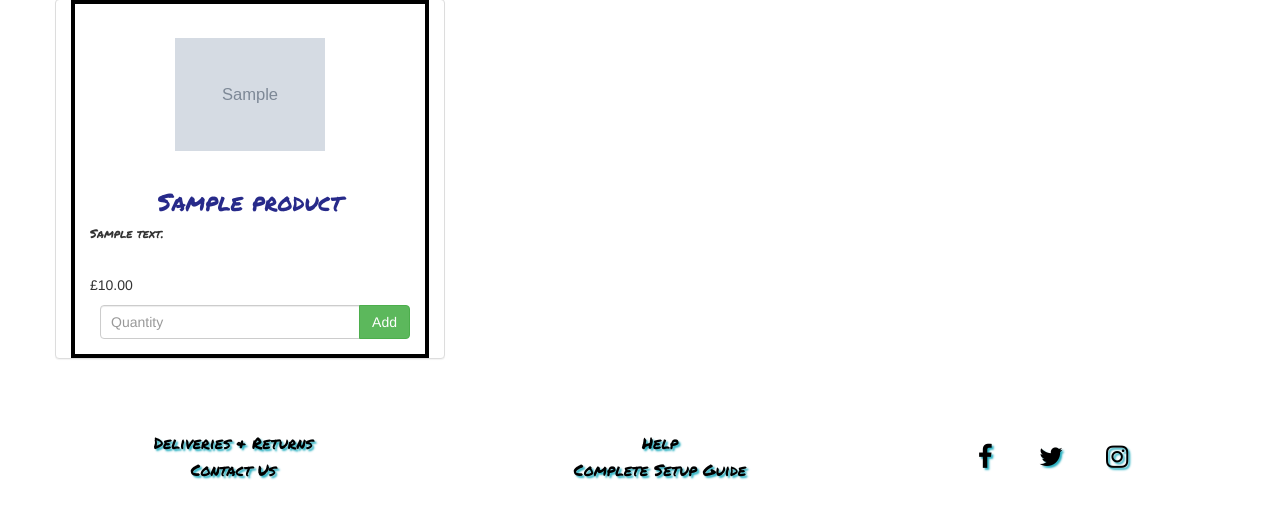
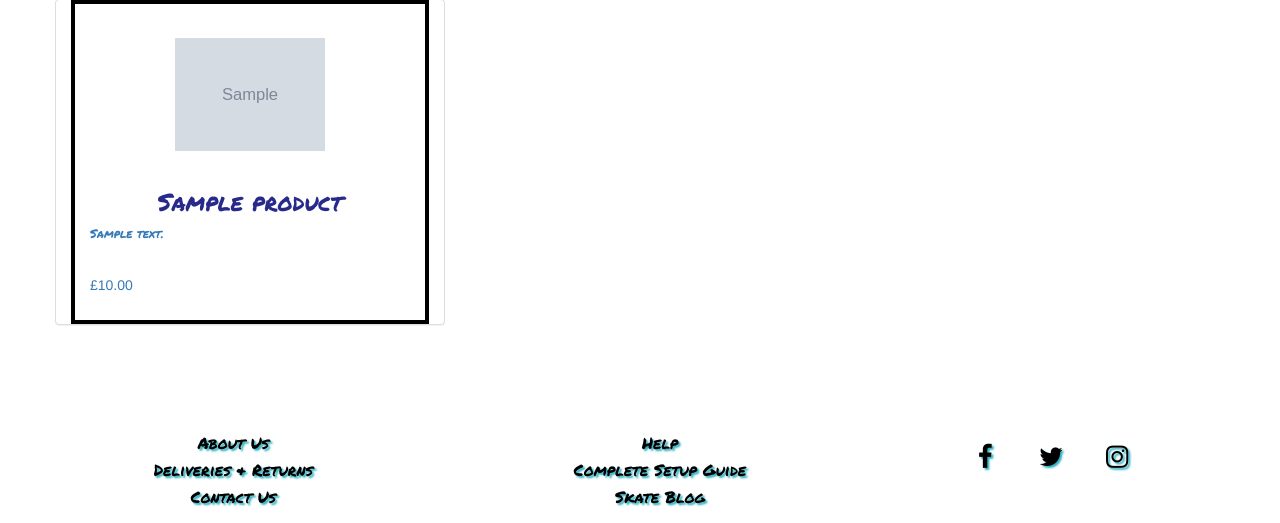
Before and after one commit to skies09/omega-sk8-ds, a Django app: page /products/ in a window 1280 px wide. Shown: the part 277-800 px from the top of the page. Run offline with Django 3.2, Linux system fonts and the light colour scheme; tables that the repository leaves empty hold one stand-in row (values such as "Sample post"); grey boxes marked "Sample" are stand-in pictures; parts of the project's set-up code (start-up, migrations or seed data) failed here and were passed over; some libraries are stand-ins or nearby versions; some web fonts are replaced.

Commit message:
adding single product page

```diff
--- a/products/templates/products.html
+++ b/products/templates/products.html
@@ -5,20 +5,12 @@
     {% for product in products %}
     <div class="col-xs-10 col-xs-offset-1 col-sm-offset-0 col-sm-6 col-md-4 display panel panel-default">
         <div class="panel-body">
-            <div class="product" style="background-image: url('{{ MEDIA_URL }}{{ product.image }}')"></div>
-            <h3>{{ product.name }}</h3>
-            <p class="product-description">{{ product.description }}</p>
-            <p>£{{ product.price }}</p>
-
-            <form method="post" action="{% url 'add_to_cart' product.id %}">
-                {% csrf_token %}
-                <div class="input-group">
-                    <input name="quantity" type="number" min="1" max="999" class="form-control" placeholder="Quantity">
-                    <span class="input-group-btn">
-                        <button class="btn btn-success" type="submit">Add</button>
-                    </span>
-                </div>
-            </form>
+            <a href="{% url 'product_detail' product.id %}">
+                <div class="product" style="background-image: url('{{ MEDIA_URL }}{{ product.image }}')"></div>
+                <h3>{{ product.name }}</h3>
+                <p class="product-description">{{ product.description }}</p>
+                <p>£{{ product.price }}</p>
+            </a>
         </div>
     </div>
     {% endfor %}
--- a/products/urls.py
+++ b/products/urls.py
@@ -1,8 +1,9 @@
 from django.conf.urls import url, include
-from .views import all_products
-from .views import product_filter
+from .views import all_products, product_filter, product_detail
+
 
 urlpatterns = [
     url(r'^$', all_products, name='products'),
     url(r'(?P<category>\w+)/$', product_filter, name='product-filter'),
+    url(r'^(?P<pk>\d+)/$', product_detail, name='product_detail'),
 ]
--- a/products/views.py
+++ b/products/views.py
@@ -1,4 +1,4 @@
-from django.shortcuts import render
+from django.shortcuts import render, get_object_or_404
 from .models import Product
 
 # Create your views here.
@@ -9,3 +9,7 @@ def all_products(request):
 def product_filter(request, category):
     products = Product.objects.filter(category=category)
     return render(request, "products.html", {"products": products})
+
+def product_detail(request, pk):
+    products = Product.object.get(products, pk=pk)
+    return render(request, "productdetail.html", {'products': products})
--- a/templates/base.html
+++ b/templates/base.html
@@ -102,6 +102,7 @@
         <div class='footer-details row'>
             <div class='col-sm-4'>
                 <ul class='footer-list'>
+                    <li><a href="#">About Us</a></li>
                     <li><a href="{% url 'deliveries' %}">Deliveries & Returns</a></li>
                     <li><a href="{% url 'contact' %}">Contact Us</a></li>
                 </ul>
@@ -110,6 +111,7 @@
                 <ul class='footer-list'>
                     <li><a href="{% url 'faqs' %}">Help</a></li>
                     <li><a href="{% url 'setup' %}">Complete Setup Guide</a></li>
+                    <li><a href="#">Skate Blog</a></li>
                 </ul>
             </div>
             <div class='col-sm-4'>
```
Also changed, not shown: products/templates/productdetail.html (added, +26 -0 lines), README.md.
